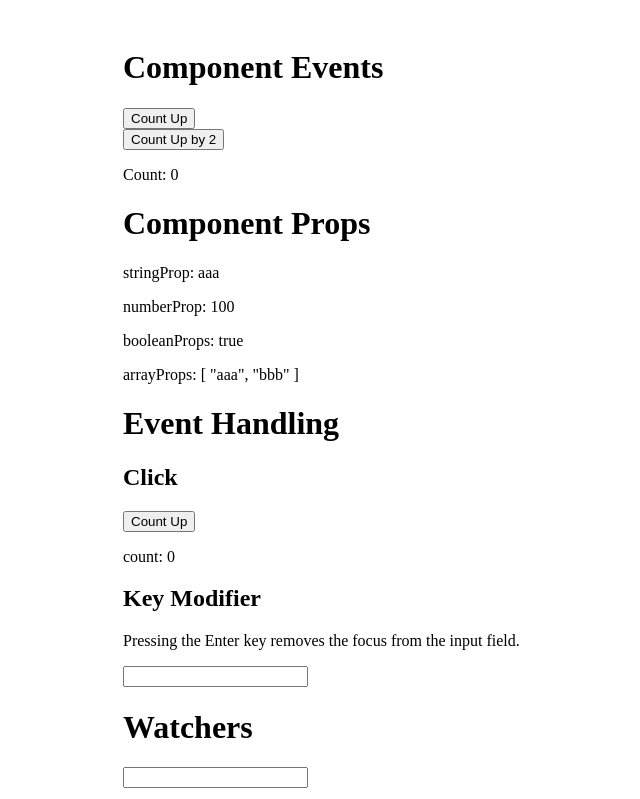
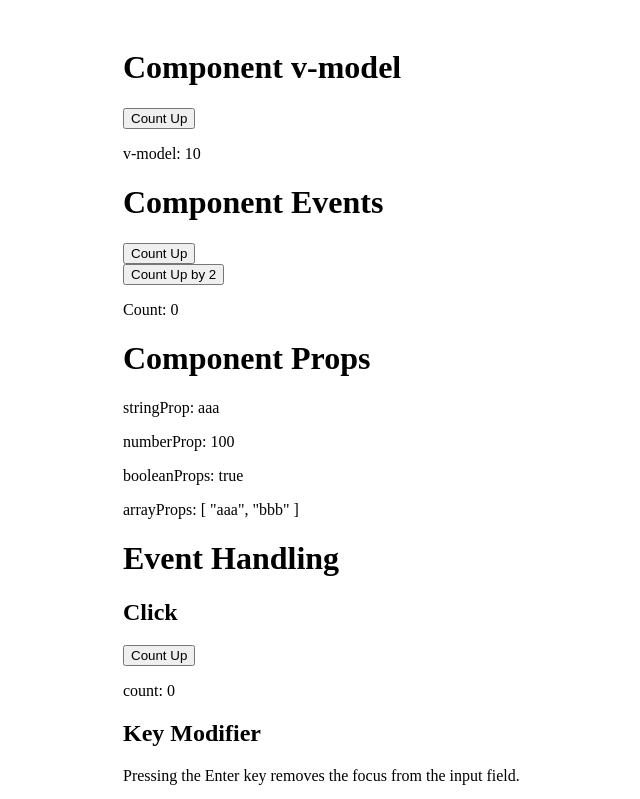
Before and after one commit to ksk1kd/vue-playground, a Vue app: page / in a window 1280 px wide. Shown: the top 799 px of the page, without its empty margins (117-757 px from the left). Built offline with nearby package versions, Linux system fonts and the light colour scheme.

Commit message:
add ComponentVModel component

```diff
--- a/src/App.vue
+++ b/src/App.vue
@@ -1,6 +1,7 @@
 <script setup lang="ts">
 import ComponentEvents from './components/ComponentEvents.vue'
 import ComponentProps from './components/ComponentProps.vue'
+import ComponentVModel from './components/ComponentVModel.vue'
 import ComputedProperties from './components/ComputedProperties.vue'
 import EventHandling from './components/EventHandling.vue'
 import FormInputBindings from './components/FormInputBindings.vue'
@@ -9,6 +10,7 @@ import Watchers from './components/Watchers.vue'
 
 <template>
   <div class="container">
+    <ComponentVModel />
     <ComponentEvents />
     <ComponentProps />
     <EventHandling />
--- /dev/null
+++ b/src/components/ComponentVModel.vue
@@ -0,0 +1,14 @@
+<script setup lang="ts">
+import ComponentVModelChild from './ComponentVModelChild.vue'
+
+import { ref } from 'vue'
+const count = ref(10)
+</script>
+
+<template>
+  <h1>Component v-model</h1>
+
+  <section>
+    <ComponentVModelChild v-model="count"/>
+  </section>
+</template>
--- /dev/null
+++ b/src/components/ComponentVModelChild.vue
@@ -0,0 +1,8 @@
+<script setup lang="ts">
+const model = defineModel({ default: 0 })
+</script>
+
+<template>
+  <button @click="() => model++">Count Up</button>
+  <p>v-model: {{ model }}</p>
+</template>
```
